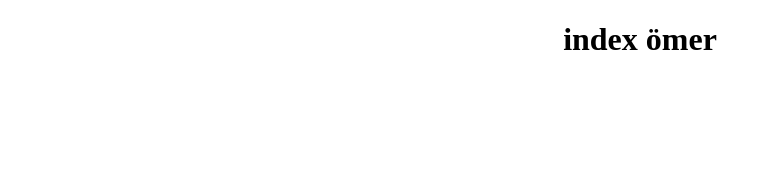
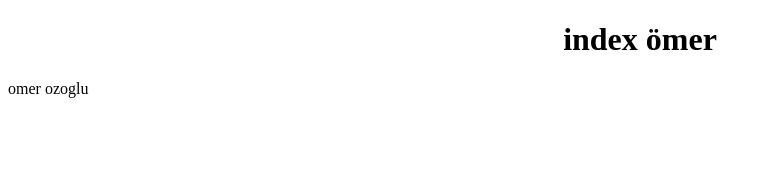
Before and after one commit to omerozoglu/myangularlessons, an Angular app: page / in a window 1280 px wide. Shown: the top 170 px of the page, without its empty margins (0-772 px from the left). Built offline with nearby package versions, Linux system fonts and the light colour scheme.

Commit message:
L2_create_component

```diff
--- a/src/app/app.component.html
+++ b/src/app/app.component.html
@@ -2,3 +2,4 @@
 <div style="text-align: center;">
   <h1>{{title}} {{firstname}}</h1>
 </div>
+<app-intro></app-intro>
--- a/src/app/app.module.ts
+++ b/src/app/app.module.ts
@@ -2,10 +2,12 @@ import { BrowserModule } from '@angular/platform-browser';
 import { NgModule } from '@angular/core';
 
 import { AppComponent } from './app.component';
+import { IntroComponent } from './intro/intro.component';
 
 @NgModule({
   declarations: [
-    AppComponent
+    AppComponent,
+    IntroComponent
   ],
   imports: [
     BrowserModule
--- /dev/null
+++ b/src/app/intro/intro.component.html
@@ -0,0 +1 @@
+<p>{{name}}</p>
--- /dev/null
+++ b/src/app/intro/intro.component.ts
@@ -0,0 +1,15 @@
+import { Component, OnInit } from '@angular/core';
+
+@Component({
+  selector: 'app-intro',
+  templateUrl: './intro.component.html',
+  styleUrls: ['./intro.component.css']
+})
+export class IntroComponent implements OnInit {
+
+  constructor() { }
+  name="omer ozoglu"
+  ngOnInit() {
+  }
+
+}
```
Also changed, not shown: src/app/app.component.ts (line endings or trailing spaces), src/app/intro/intro.component.css (added), 1 other file (tests, documents, lock files or other folders).
